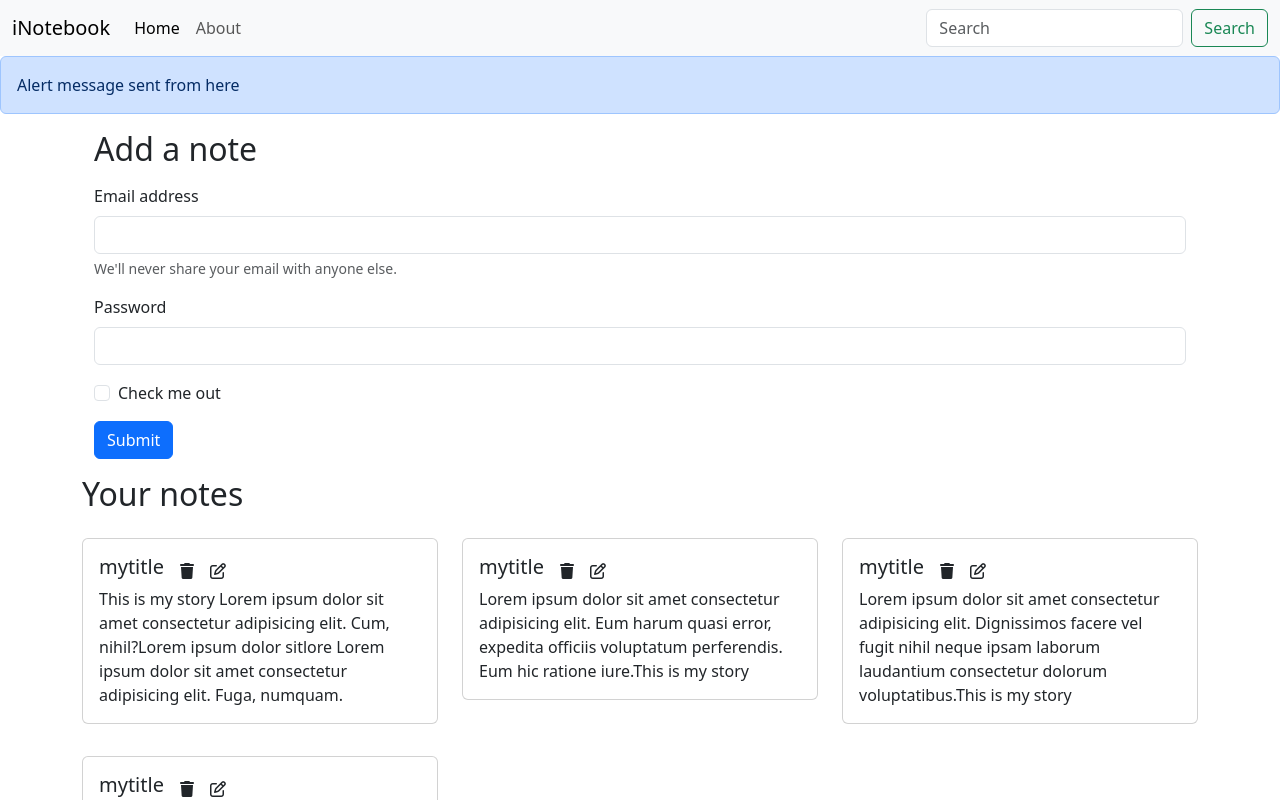
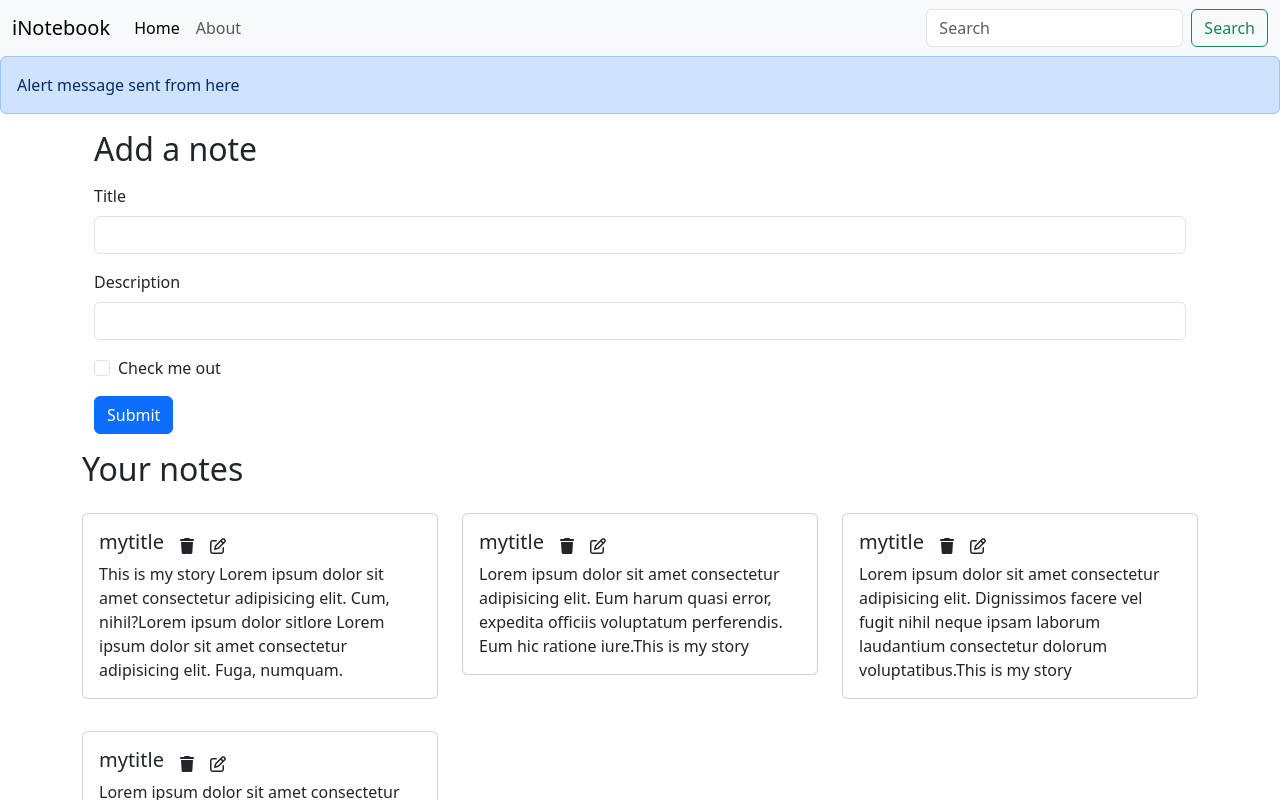
Before and after one commit to Rashim-Sunar/iNotebook, a React (Create React App) app: page / in a window 1280 px wide. Shown: the top 800 px of the page. Built offline with nearby package versions, Linux system fonts and the light colour scheme.

Commit message:
Adding AddNote component to iNotebook and prepared client side to add notes

```diff
--- /dev/null
+++ b/src/components/AddNote.js
@@ -0,0 +1,43 @@
+import React,{useContext,useState} from 'react'
+import contextValue from "../context/notes/noteContext"
+
+const AddNote = () => {
+    const context = useContext(contextValue);
+    const {addNote} = context;
+    const [note,SetNote] = useState({title:"" , description:"" , tag:"default"})
+
+    const handleClick = (e) =>{
+        e.preventDefault();
+        addNote(note.title,note.description,note.tag);
+    }
+
+    const onChange = (e) =>{
+        SetNote({...note , [e.target.name] : e.target.value});  // ... is spread operator
+    }
+
+    return (
+        <>
+            <div className="container my-3">
+                <h2>Add a note</h2>
+                {/* Form validationn */}
+                <form>
+                    <div className="mb-3 mt-3">
+                        <label htmlFor="title" className="form-label">Title</label>
+                        <input type="text" className="form-control" id="title" name='title' aria-describedby="emailHelp" onChange={onChange} />
+                    </div>
+                    <div className="mb-3">
+                        <label htmlFor="description" className="form-label">Description</label>
+                        <input type="text" className="form-control" id="description" name='description' onChange={onChange}/>
+                    </div>
+                    <div className="mb-3 form-check">
+                        <input type="checkbox" className="form-check-input" id="exampleCheck1" />
+                        <label className="form-check-label" htmlFor="exampleCheck1">Check me out</label>
+                    </div>
+                    <button type="submit" className="btn btn-primary" onClick={handleClick}>Submit</button>
+                </form>
+            </div>
+        </>
+    )
+}
+
+export default AddNote
--- a/src/components/Alert.js
+++ b/src/components/Alert.js
@@ -3,7 +3,7 @@
 function Alert(props) {
     return (
         <div>
-            <div class="alert alert-primary" role="alert">
+            <div className="alert alert-primary" role="alert">
                {props.message}
             </div>
         </div>
--- a/src/components/Home.js
+++ b/src/components/Home.js
@@ -5,30 +5,9 @@
 export default function Home() {
   return (
     <div>
-      <div className="container my-3">
-        <h2>Add a note</h2>
-        {/* Form validationn */}
-        <form>
-          <div className="mb-3 mt-3">
-            <label htmlFor="exampleInputEmail1" className="form-label">Email address</label>
-            <input type="email" className="form-control" id="exampleInputEmail1" aria-describedby="emailHelp"/>
-              <div id="emailHelp" className="form-text">We'll never share your email with anyone else.</div>
-          </div>
-          <div className="mb-3">
-            <label htmlFor="exampleInputPassword1" className="form-label">Password</label>
-            <input type="password" className="form-control" id="exampleInputPassword1"/>
-          </div>
-          <div className="mb-3 form-check">
-            <input type="checkbox" className="form-check-input" id="exampleCheck1"/>
-              <label className="form-check-label" htmlFor="exampleCheck1">Check me out</label>
-          </div>
-          <button type="submit" className="btn btn-primary">Submit</button>
-        </form>
-      </div>
 
-      <div>
         <Notes/>
-      </div>
+
     </div>
   )
 }
--- a/src/components/Notes.js
+++ b/src/components/Notes.js
@@ -1,18 +1,22 @@
 import React, { useContext } from 'react'
 import contextValue from "../context/notes/noteContext"
 import Noteitems from "./Noteitems"
+import AddNote from "./AddNote"
 
 export default function Notes() {
     const context = useContext(contextValue);
-    const { notes, setNotes } = context;
+    const { notes} = context;
     return (
+        <>
+            <AddNote />
             <div>
                 <div className="row my-3">
                     <h2>Your notes</h2>
                     {notes.map((note) => {
-                    return <Noteitems key={note._id} note={note}/>
+                        return <Noteitems key={note._id} note={note} />
                     })}
                 </div>
             </div>
+        </>
     )
 }
--- a/src/context/notes/noteState.js
+++ b/src/context/notes/noteState.js
@@ -42,8 +42,31 @@
       ]
     const [notes ,SetNotes]= useState(notesInitial);
 
+    //Add a Note
+      const addNote =(title,description,tag)=>{
+        console.log("Adding a new note");
+        const note =  {
+          "_id": "65dd2fc2ef8342423d0b70d51daf14fd8",
+          "user": "65db766ee90f59882c93fda60a5",
+          "title": title,
+          "description": description,
+          "tag": tag,
+          "date": "2024-02-27T00:41:35.678Z",
+          "__v": 0
+        }
+        SetNotes(notes.concat(note));
+      }
+    //Delete a nNte
+      const deleteNote = () =>{
+
+      }
+    //Edit a Note
+      const editNote = () =>{
+
+      }
+
     return(
-        <noteContext.Provider value = {{notes,SetNotes}}>
+        <noteContext.Provider value = {{notes,addNote,deleteNote,editNote}}>
            { props.children}
         </noteContext.Provider>
     )
```
Lines whose indentation alone changed are shown as unchanged.
